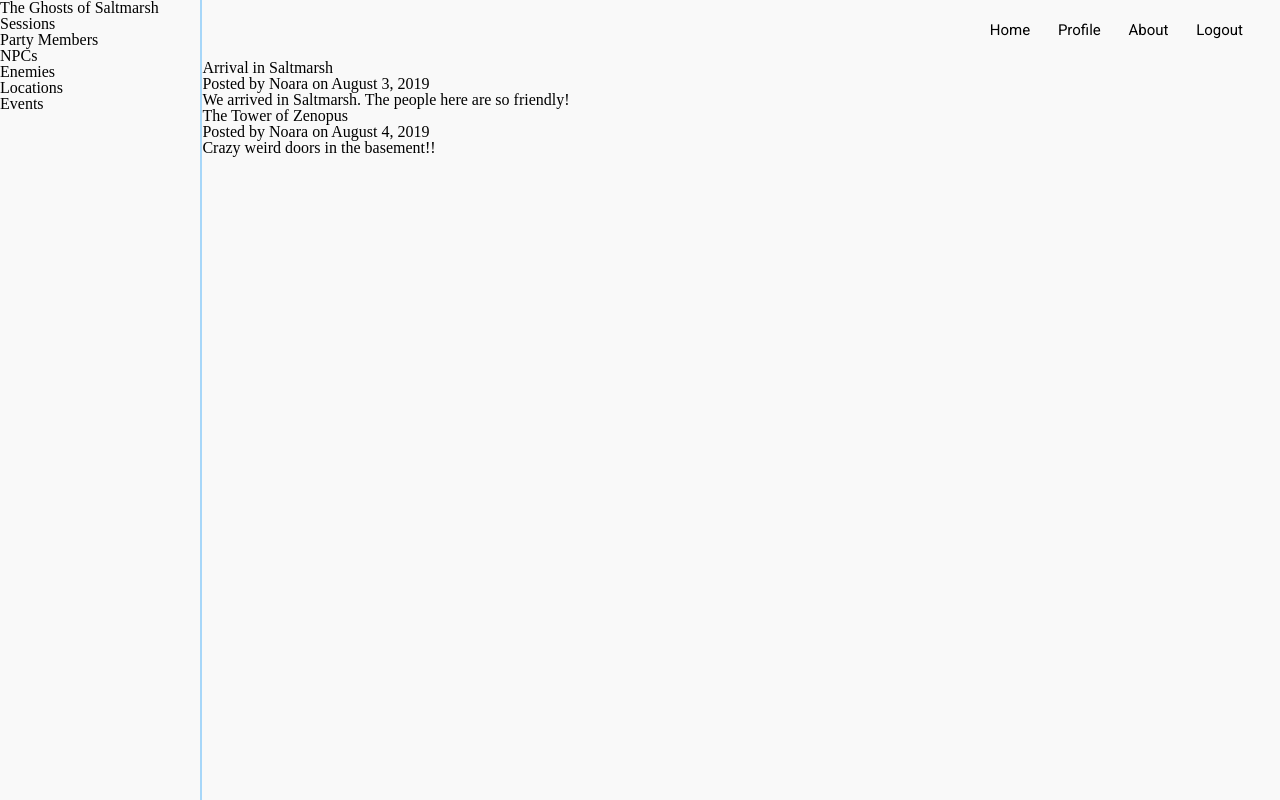
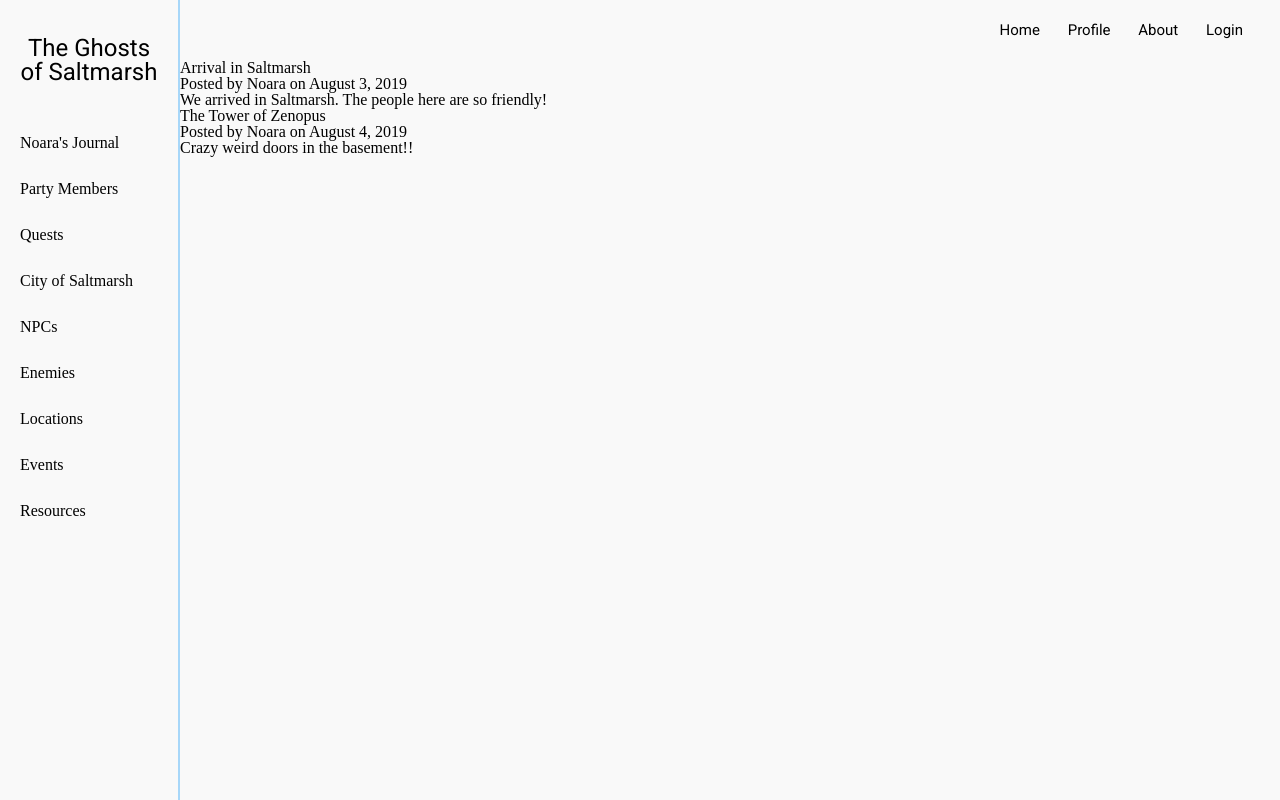
Before and after one commit to Encolpius/wiki, a Django app: page / in a window 1280 px wide. Run offline with Django 3.2, Linux system fonts and the light colour scheme.

Commit message:
sidebar styles

```diff
--- a/saltmarsh/static/saltmarsh/main.css
+++ b/saltmarsh/static/saltmarsh/main.css
@@ -34,8 +34,23 @@ SIDEBAR
 
 #sidebar {
     height: 100vh;
-    flex-basis: 240px;
+    flex-basis: 180px;
+    min-width: 180px;
     border-right: 2px solid #a7d7f9;
+}
+
+.sidebar-head {
+    height: 120px;
+    display: flex;
+    flex-direction: column;
+    align-items: center;
+    justify-content: center;
+    font-family: 'Roboto', sans-serif;
+    font-size: 24px;
+}
+
+.sidebar-portal > p {
+    padding: 15px 20px;
 }
 
 
--- a/saltmarsh/templates/saltmarsh/base.html
+++ b/saltmarsh/templates/saltmarsh/base.html
@@ -15,15 +15,21 @@
 <body>
     <div class="container">
         <section id="sidebar">
-            <h1>The Ghosts of Saltmarsh</h1>
-            <ul>
-                <li>Sessions</li>
-                <li>Party Members</li>
-                <li>NPCs</li>
-                <li>Enemies</li>
-                <li>Locations</li>
-                <li>Events</li>
-            </ul>
+            <div class="sidebar-head">
+                <h3>The Ghosts</h3>
+                <h3>of Saltmarsh</h3>
+            </div>
+            <div class="sidebar-portal">
+                <p>Noara's Journal</p>
+                <p>Party Members</p>
+                <p>Quests</p>
+                <p>City of Saltmarsh</p>
+                <p>NPCs</p>
+                <p>Enemies</p>
+                <p>Locations</p>
+                <p>Events</p>
+                <p>Resources</p>
+            </div>
         </section>
         <section id="body-content">
             <nav>
@@ -31,7 +37,7 @@
                     <li><a href="{% url 'home' %}">Home</a></li>
                     <li>Profile</li>
                     <li><a href="{% url 'about' %}">About</a></li>
-                    <li>Logout</li>
+                    <li>Login</li>
                 </ul>
             </nav>
             <div>
```
